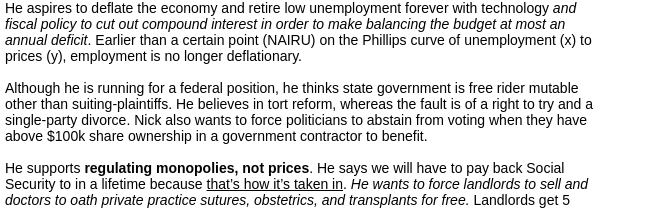
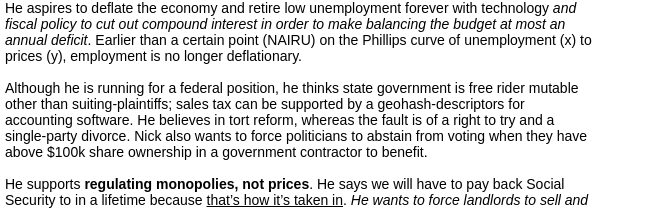
Before and after one commit to NickCarducci/TruncatedWholesaleTax, a React (Create React App) app: page / in a window 1280 px wide. Shown: the part 1471-1681 px from the top of the page, without its empty margins (0-653 px from the left). Built offline with nearby package versions, Linux system fonts and the light colour scheme; a web font is replaced by a local one.

Commit message:
Update App.js

```diff
--- a/src/App.js
+++ b/src/App.js
@@ -293,11 +293,12 @@ class App extends React.Component {
           <br />
           <span>
             Although he is running for a federal position, he thinks state
-            government is free rider mutable other than suiting-plaintiffs. He
-            believes in tort reform, whereas the fault is of a right to try and
-            a single-party divorce. Nick also wants to force politicians to
-            abstain from voting when they have above $100k share ownership in a
-            government contractor to benefit.
+            government is free rider mutable other than suiting-plaintiffs;
+            sales tax can be supported by a geohash-descriptors for accounting
+            software. He believes in tort reform, whereas the fault is of a
+            right to try and a single-party divorce. Nick also wants to force
+            politicians to abstain from voting when they have above $100k share
+            ownership in a government contractor to benefit.
           </span>
           <br />
           <br />
```
